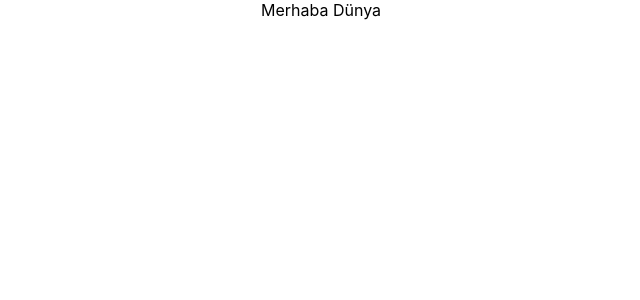
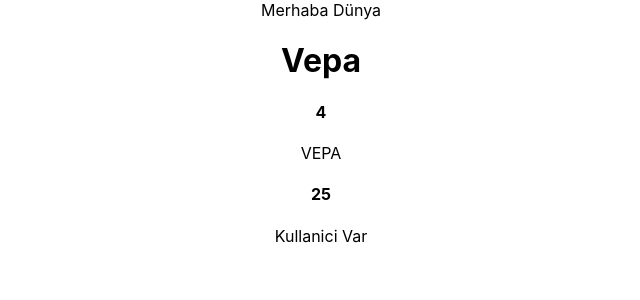
Before and after one commit to VepaHocanazarov/My_react_lessons, a React (Create React App) app: page / in a window 1280 px wide. Shown: the top 300 px of the page, without its empty margins (319-959 px from the left). Built offline with nearby package versions, Linux system fonts and the light colour scheme.

Commit message:
ilk ders bitti.

```diff
--- a/src/App.js
+++ b/src/App.js
@@ -5,10 +5,34 @@ import { Component } from 'react';
 class App extends Component {
    render()
    {
+    const sayi = 25;
+    const dogrumu = true
     return (
+
+
+
       <div className="App">
         Merhaba Dünya
+
+        <h1>Vepa</h1>
+
+        <label htmlFor=""></label>
+        <h4>{2+2}</h4>
+
+       { "vepa".toUpperCase()}
+
+       <h4>{sayi}</h4>
+
+       {
+        dogrumu ? <p>Kullanici Var</p>  : <p>Kullanici Yok</p>
+       }
+
       </div>
+
+
+
+
+
 
 
     );
```
